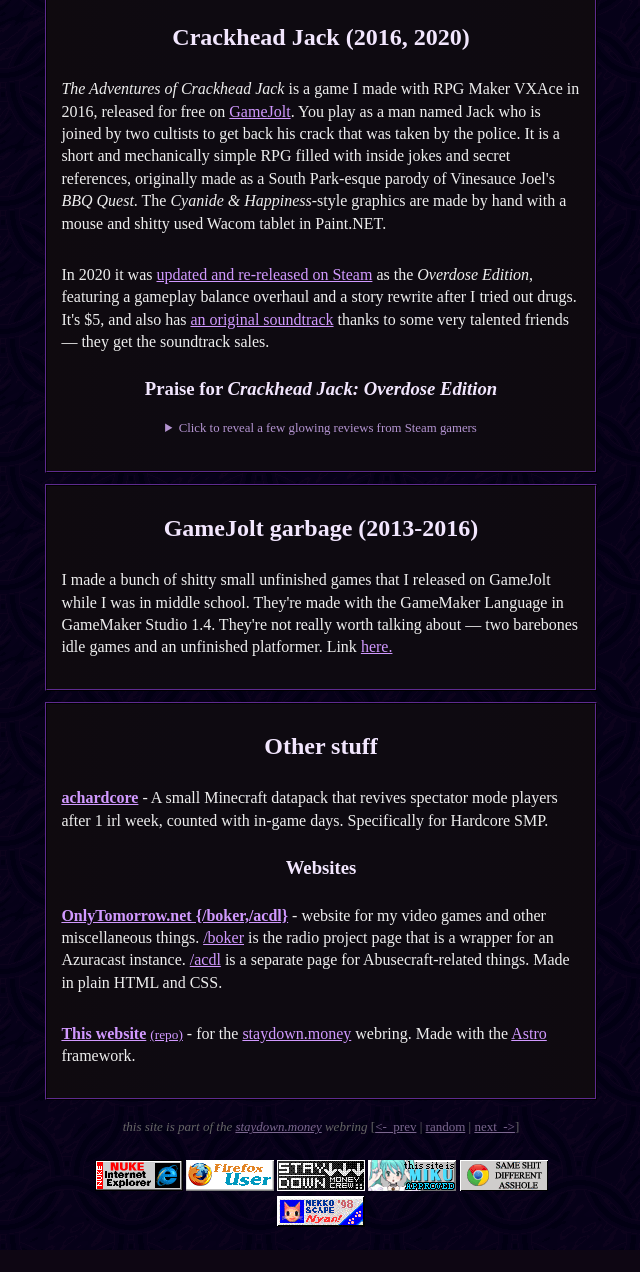
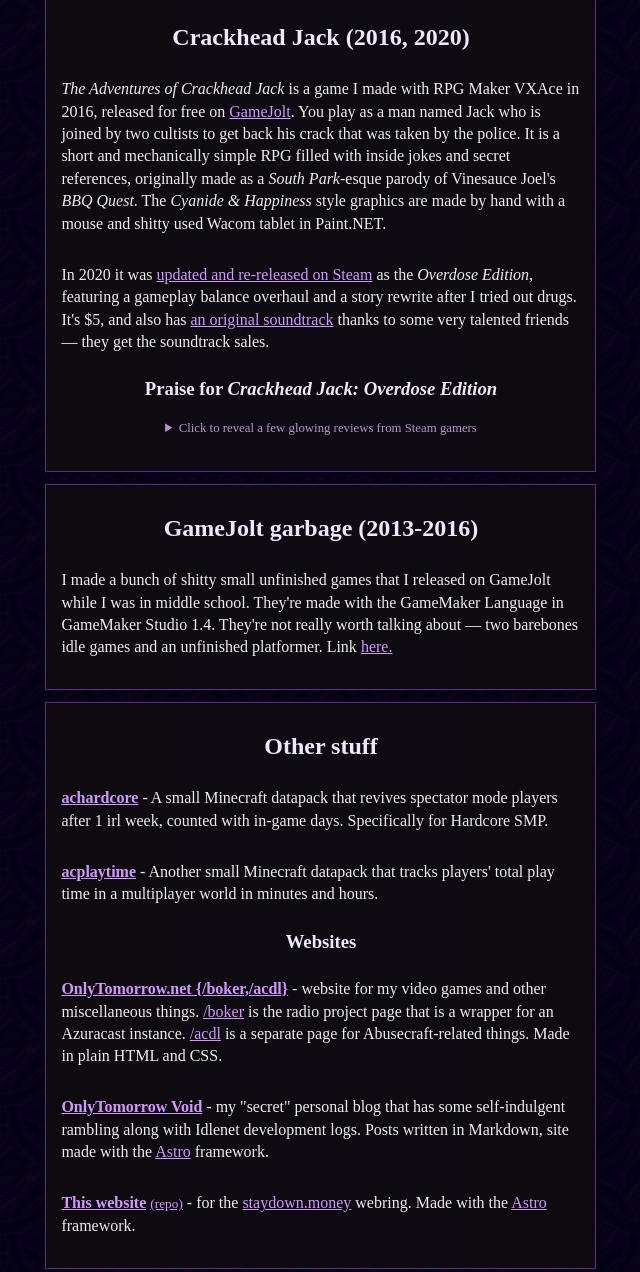
Before and after one commit to onlytomorrow/tyju.cc, an Astro site: page /projects in a window 1280 px wide. Shown: the part 1196-2468 px from the top of the page, without its empty margins (319-959 px from the left). Before the commit the page ends 2446 px from the top, so only its background shows below. Built offline with nearby package versions, Linux system fonts and the light colour scheme; Astro itself is replaced by a stand-in of ours; a web font is replaced by a local one.

Commit message:
update idlenet screencap and more projects

```diff
--- a/src/pages/projects.astro
+++ b/src/pages/projects.astro
@@ -4,7 +4,7 @@
 
 <Layout heading="Projects" title="projects" description="tyjubi project page">
     <div class="section">
-        <img src="/assets/proj/idlenet_mac_240602.png" width="100%" style="padding-bottom: 0px;"/>
+        <img src="/assets/proj/idlenet_mac_240914.png" width="100%" style="padding-bottom: 0px;"/>
         <h2>Idlenet (WIP)</h2>
         <p><i>Idlenet</i> is an incremental game that is currently in-development. It's about managing a growing network, is set in an alternate present, and will most definitely not be accurate. I consider it my first &quot;proper&quot; game, made with Love2D in Lua. Heavily inspired by the games <i>Kittens Game</i>, <i>Bitburner</i>, <i>Trimps</i>, <i>Your Chronicle</i>, <i>Orb of Creation</i>, and <i>Idling to Rule the Gods</i>. It'll be released on Windows and MacOS through itch.io and Steam. The game's source will also &quot;soon&quot; be available on Github.</p>
     </div>
@@ -12,7 +12,7 @@
         <img src="/assets/proj/chj_s1.jpg" width="50%" style="padding: 1%"/><img src="/assets/proj/chj_s2.jpg" width="50%" style="padding: 1%"/>
         <img src="/assets/proj/chj_s5.jpg" width="50%" style="padding: 1%"/><img src="/assets/proj/chj_s3.jpg" width="50%" style="padding: 1%"/>
         <h2>Crackhead Jack (2016, 2020)</h2>
-        <p><i>The Adventures of Crackhead Jack</i> is a game I made with RPG Maker VXAce in 2016, released for free on <a href="https://gamejolt.com/games/the-adventures-of-crackhead-jack/148303">GameJolt</a>. You play as a man named Jack who is joined by two cultists to get back his crack that was taken by the police. It is a short and mechanically simple RPG filled with inside jokes and secret references, originally made as a South Park-esque parody of Vinesauce Joel's <i>BBQ Quest</i>. The <i>Cyanide & Happiness</i>-style graphics are made by hand with a mouse and shitty used Wacom tablet in Paint.NET.</p>
+        <p><i>The Adventures of Crackhead Jack</i> is a game I made with RPG Maker VXAce in 2016, released for free on <a href="https://gamejolt.com/games/the-adventures-of-crackhead-jack/148303">GameJolt</a>. You play as a man named Jack who is joined by two cultists to get back his crack that was taken by the police. It is a short and mechanically simple RPG filled with inside jokes and secret references, originally made as a <i>South Park</i>-esque parody of Vinesauce Joel's <i>BBQ Quest</i>. The <i>Cyanide & Happiness</i> style graphics are made by hand with a mouse and shitty used Wacom tablet in Paint.NET.</p>
         <p>In 2020 it was <a href="https://store.steampowered.com/app/1328500/">updated and re-released on Steam</a> as the <i>Overdose Edition</i>, featuring a gameplay balance overhaul and a story rewrite after I tried out drugs. It's $5, and also has <a href="https://store.steampowered.com/app/1440820/The_Adventures_of_Crackhead_Jack_Overdose_Edition_Soundtrack/">an original soundtrack</a> thanks to some very talented friends &mdash; they get the soundtrack sales.</p>
         <h3><a href="https://steamcommunity.com/app/1328500/reviews/?browsefilter=toprated&snr=1_5_100010_" style="color: #f2e6fe; text-decoration: none;">Praise for <i>Crackhead Jack: Overdose Edition</i></a></h3>
         <details class="review">
@@ -61,9 +61,15 @@
         <p>
             <b><a href="https://github.com/onlytomorrow/achardcore">achardcore</a></b> - A small Minecraft datapack that revives spectator mode players after 1 irl week, counted with in-game days. Specifically for Hardcore SMP.
         </p>
+        <p>
+            <b><a href="https://github.com/onlytomorrow/acplaytime">acplaytime</a></b> - Another small Minecraft datapack that tracks players' total play time in a multiplayer world in minutes and hours.
+        </p>
         <h3>Websites</h3>
         <p>
             <b><a href="https://onlytomorrow.net">OnlyTomorrow.net &#123;/boker,/acdl&#125;</a></b> - website for my video games and other miscellaneous things. <a href="https://onlytomorrow.net/boker">/boker</a> is the radio project page that is a wrapper for an Azuracast instance. <a href="https://onlytomorrow.net/acdl">/acdl</a> is a separate page for Abusecraft-related things. Made in plain HTML and CSS.
+        </p>
+        <p>
+            <b><a href="https://void.onlytomorrow.net">OnlyTomorrow Void</a></b> - my "secret" personal blog that has some self-indulgent rambling along with Idlenet development logs. Posts written in Markdown, site made with the <a href="https://astro.build">Astro</a> framework.
         </p>
         <p>
             <b><a href="https://tyju.cc">This website</a></b>&nbsp;<a href="https://github.com/onlytomorrow/tyju.cc"><small>(repo)</small></a> - for the <a href="https://staydown.money">staydown.money</a> webring. Made with the <a href="https://astro.build">Astro</a> framework.
```
Also changed, not shown: public/assets/proj/idlenet_mac_240914.png (added).
